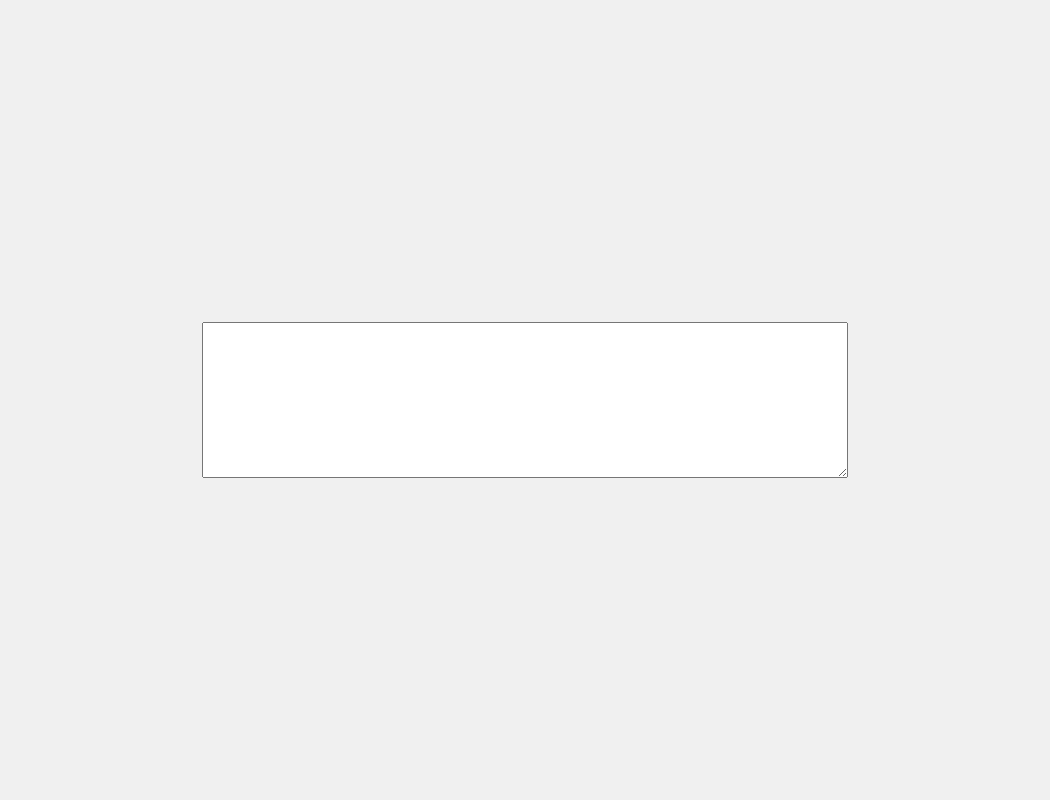
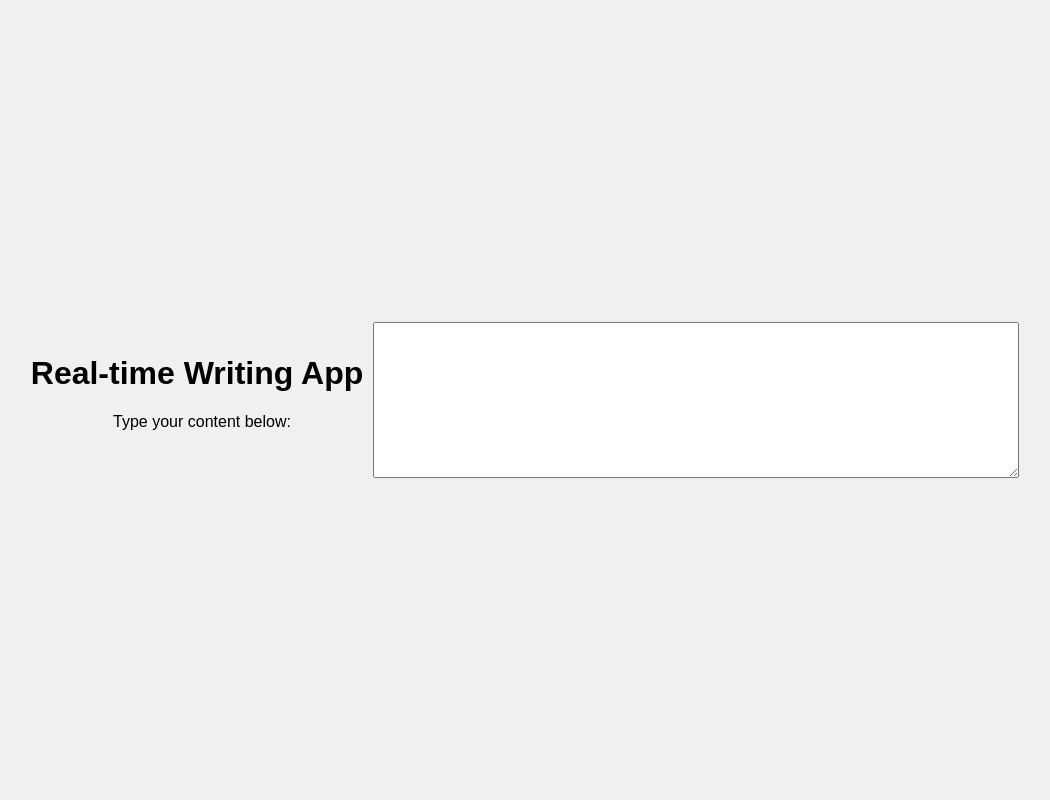
Before and after one commit to BacemDallel/Real-Time-Writing-App, a Flask app: page / in a window 1280 px wide. Shown: the whole page, without its empty margins (115-1165 px from the left). Run offline with Flask 3, Linux system fonts and the light colour scheme; some libraries are stand-ins or nearby versions.

Commit message:
Add a title above the textarea with nice typography.

```diff
--- a/templates/index.html
+++ b/templates/index.html
@@ -13,6 +13,12 @@
             height: 100vh; /* Set the height of the body to fill the viewport */
             margin: 0; /* Remove default margin */
             padding: 0; /* Remove default padding */
+            font-family: Arial, sans-serif; /* Set a nice font */
+        }
+
+        .container {
+            text-align: center; /* Center align the content */
+            margin-bottom: 20px; /* Add some space below the title */
         }
 
         #content {
@@ -21,6 +27,10 @@
     </style>
 </head>
 <body>
+    <div class="container">
+        <h1 style="margin-right: 10px;" >Real-time Writing App</h1>
+        <p>Type your content below:</p>
+    </div>
     <textarea id="content" rows="10" cols="50"></textarea>
     <script src="https://cdnjs.cloudflare.com/ajax/libs/socket.io/4.3.2/socket.io.js"></script>
     <script src="{{ url_for('static', filename='app.js') }}"></script>
```
